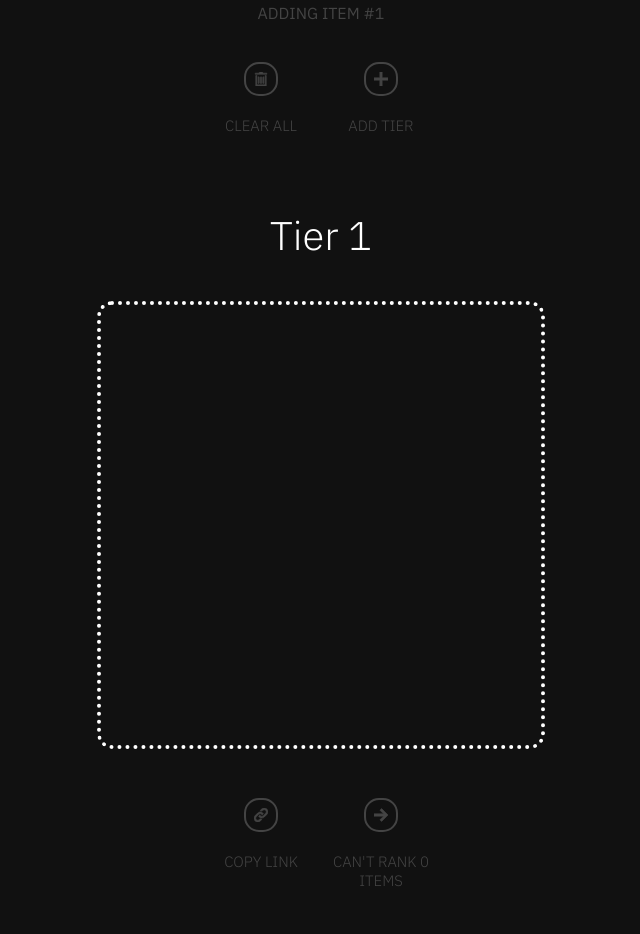
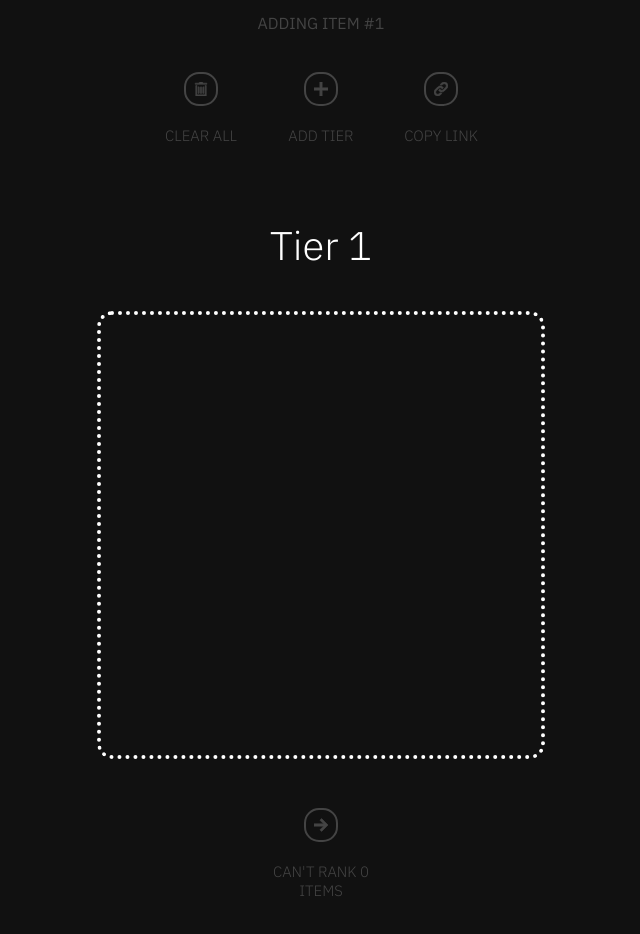
Before and after one commit to shatayu/rankings, a React (Create React App) app: page / in a window 1280 px wide. Shown: the part 340-1274 px from the top of the page, without its empty margins (319-959 px from the left). Built offline with nearby package versions, Linux system fonts and the light colour scheme.

Commit message:
made buttons on input page work

```diff
--- a/src/Input/Buttons/DeleteAllEntriesButton.react.js
+++ b/src/Input/Buttons/DeleteAllEntriesButton.react.js
@@ -1,17 +1,17 @@
 import GenericButton from './GenericButton';
 import { ReactComponent as Trash } from '../../assets/trash.svg'
-import { useRecoilState } from 'recoil';
+import { useRecoilState, useSetRecoilState } from 'recoil';
 import { EntriesListAtom, TitleAtom } from '../../atoms';
 import styles from '../Input.module.css';
 
-export default function DeleteAllEntriesButton({setLocalTierList, setCurrentTier}) {
-    const [entriesList, setEntriesList] = useRecoilState(EntriesListAtom);
+export default function DeleteAllEntriesButton({localTierList, setLocalTierList, setCurrentTier}) {
+    const setEntriesList = useSetRecoilState(EntriesListAtom);
     const [title, setTitle] = useRecoilState(TitleAtom);
     return (
         <GenericButton
             icon={<Trash className={styles.buttonIcon} />}
             text='CLEAR ALL'
-            isEnabled={entriesList.length > 0 || title.length}
+            isEnabled={(localTierList.length > 0 && localTierList[0].length > 0) || title.length > 0}
             onClick={() => {
                 setEntriesList([]);
                 setLocalTierList([[]]);
--- a/src/Input/Buttons/ShareLinkButton.react.js
+++ b/src/Input/Buttons/ShareLinkButton.react.js
@@ -2,18 +2,17 @@ import GenericButton from './GenericButton';
 import toast from 'react-hot-toast';
 import { useRecoilValue } from 'recoil';
 import { ReactComponent as Share } from '../../assets/link.svg';
-import { TitleAtom, TierListAtom } from '../../atoms';
+import { TitleAtom } from '../../atoms';
 import axios from 'axios';
 import copy from 'copy-to-clipboard';
 import { useToasterStore } from 'react-hot-toast';
 import styles from '../Input.module.css';
 
-export default function ShareLinkButton() {
-    const tierList = useRecoilValue(TierListAtom);
+export default function ShareLinkButton({localTierList}) {
     const title = useRecoilValue(TitleAtom);
     const {toasts} = useToasterStore();
 
-    const entriesList = tierList.slice().flat();
+    const entriesList = localTierList.slice().flat();
 
     return (
         <GenericButton
--- a/src/Input/Input.react.js
+++ b/src/Input/Input.react.js
@@ -1,7 +1,6 @@
 import styles from './Input.module.css';
 import { useState } from 'react';
 import { Toaster } from 'react-hot-toast';
-import ShareLinkButton from './Buttons/ShareLinkButton.react';
 import StartRankingButton from './Buttons/StartRankingButton.react';
 import EntryInputTextbox from './EntryInputTextbox.react';
 import TitleTextbox from './TitleTextbox.react';
@@ -47,7 +46,6 @@ export default function Input({onFinalizeEntries}) {
             </div>
             <TierFinalizer {...{localTierList, setLocalTierList}} />
             <div className={styles.buttonContainer}>
-                <ShareLinkButton />
                 <StartRankingButton {...{localTierList, setLocalTierList}} />
             </div>
         </div>
--- a/src/Tiers/TierFinalizer.react.js
+++ b/src/Tiers/TierFinalizer.react.js
@@ -5,6 +5,8 @@ import { ReactComponent as Trash } from '../assets/trash.svg';
 import styles from './TierFinalizer.module.css';
 import AddTierButton from './Buttons/AddTierButton.react';
 import DeleteAllEntriesButton from '../Input/Buttons/DeleteAllEntriesButton.react';
+import ShareLinkButton from '../Input/Buttons/ShareLinkButton.react';
+
 
 export default function TierFinalizer({localTierList, setLocalTierList}) {
     const [selectedItems, setSelectedItems] = useState({
@@ -147,8 +149,9 @@ export default function TierFinalizer({localTierList, setLocalTierList}) {
     return (
         <>
         <div className={styles.buttonContainer} onMouseDown={e => e.stopPropagation()}>
-            <DeleteAllEntriesButton {...{setLocalTierList}}/>
-            <AddTierButton localTierList={localTierList} setLocalTierList={setLocalTierList} />
+            <DeleteAllEntriesButton {...{localTierList, setLocalTierList}} />
+            <AddTierButton {...{localTierList, setLocalTierList}} />
+            <ShareLinkButton {...{localTierList}}/>
         </div>
         <div className={styles.titleContainer}>
             <div className={styles.subtitle}>{localTierList.length > 1 ? 'Drag items to move them between tiers' : '\u0020'}</div>
```
